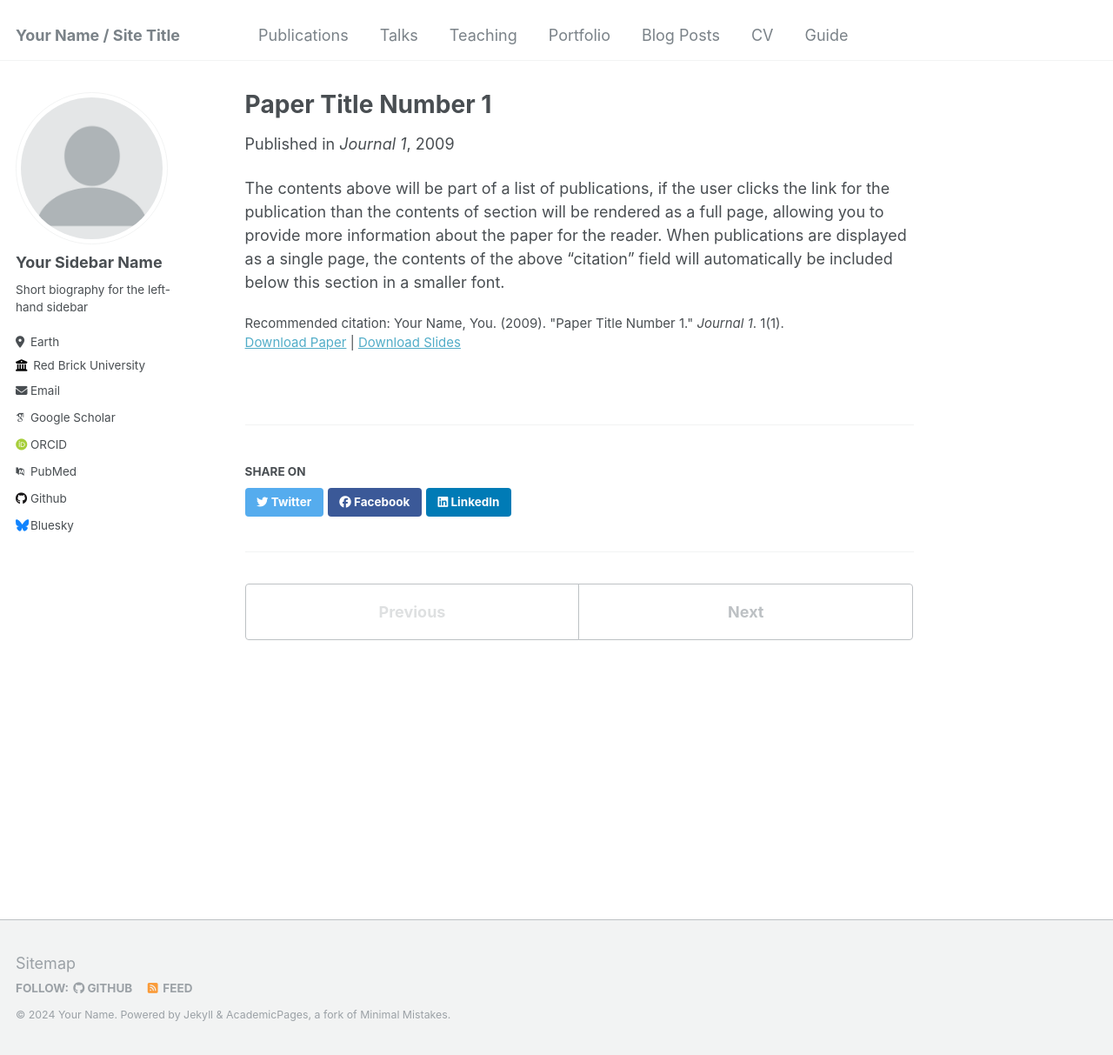
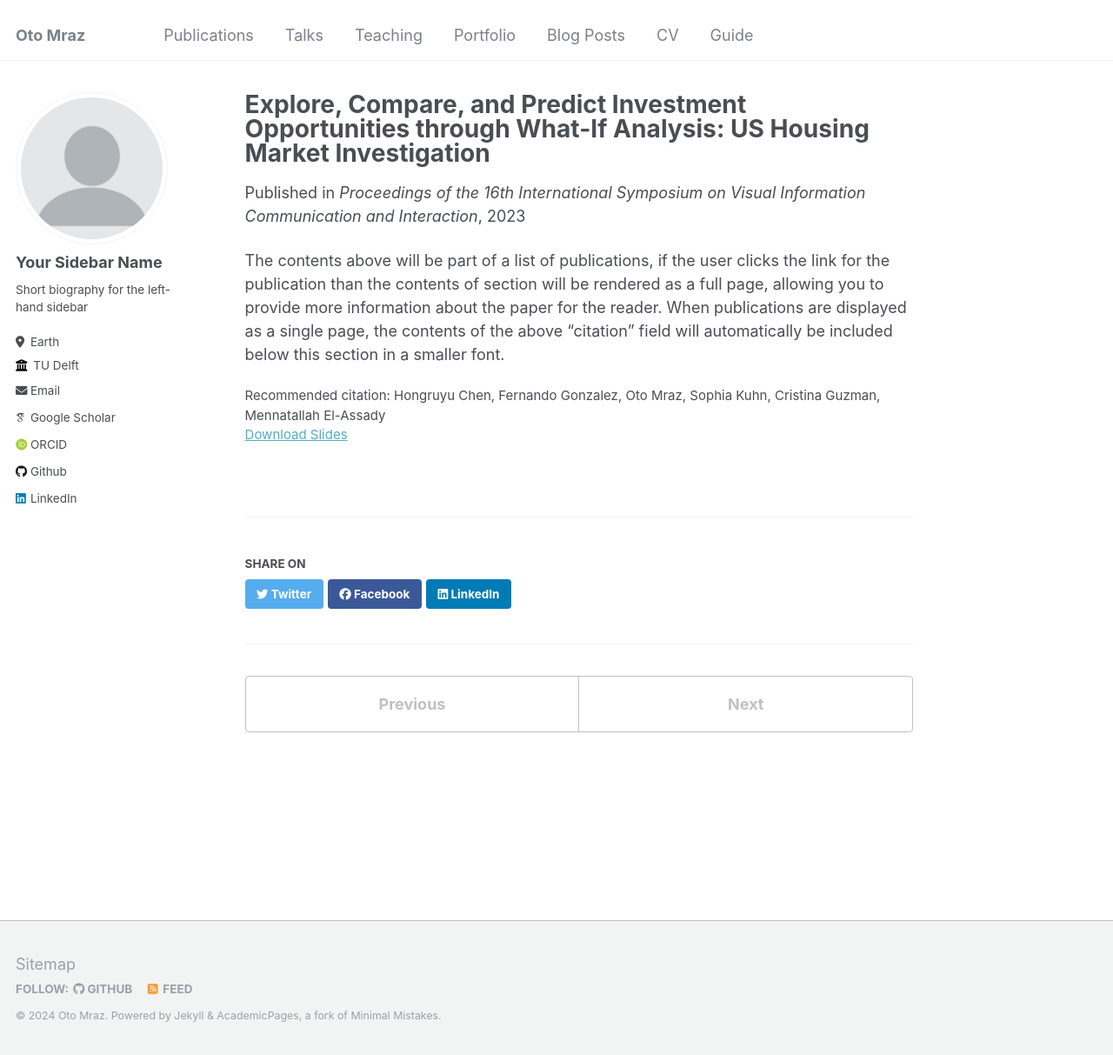
Before and after one commit to omrazCZ/omrazCZ.github.io, a Jekyll site: the page built from _publications/2009-10-01-paper-title-number-1.md, in a window 1280 px wide and 1213 px high. Shown: the whole window at 87% size. Built offline with Jekyll 4.4.1, drawn with Linux system fonts in a browser that asks for light colours; some web fonts are replaced.

Commit message:
Add initial info

```diff
--- a/_config.yml
+++ b/_config.yml
@@ -8,13 +8,13 @@
 
 # Basic Site Settings
 locale                   : "en-US"
-title                    : "Your Name / Site Title"
+title                    : "Oto Mraz"
 title_separator          : "-"
-name                     : &name "Your Name"
-description              : &description "personal description"
-url                      : https://academicpages.github.io # the base hostname & protocol for your site e.g. "https://mmistakes.github.io"
+name                     : &name "Oto Mraz"
+description              : &description "PhD Student at TU Delft"
+url                      : https://omrazcz.github.io/ # the base hostname & protocol for your site e.g. "https://mmistakes.github.io"
 baseurl                  : "" # the subpath of your site, e.g. "/blog"
-repository               : "academicpages/academicpages.github.io"
+repository               : "https://omrazcz.github.io/"
 
 # Site Author - The following control what appear as part of the author content on the side bar.
 #               If a field is blank the icon and link will not appear, otherwise it will be shown.
@@ -26,29 +26,29 @@ author:
   pronouns         : # example: "she/her"
   bio              : "Short biography for the left-hand sidebar"
   location         : "Earth"
-  employer         : "Red Brick University"
+  employer         : "TU Delft"
   uri              : # URL
-  email            : "none@example.org"
+  email            : "oto.mraz@seznam.cz"
 
   # Academic websites
   arxiv            : # URL - Update with the correct link to your profile
-  googlescholar    : "https://scholar.google.com/citations?user=PS_CX0AAAAAJ"
+  googlescholar    : "https://scholar.google.com/citations?user=7klzte0AAAAJ&hl=en"
   impactstory      : # URL
-  orcid            : "http://orcid.org/yourorcidurl"
+  orcid            : "https://orcid.org/my-orcid?orcid=0000-0002-7728-5660"
   semantic         : # URL
-  pubmed           : "https://www.ncbi.nlm.nih.gov/pubmed/?term=john+snow"
+  pubmed           : # URLs
   researchgate     : # URL
 
   # Repositories and software development
   bitbucket        : # Username - Update with your username on the site
   codepen          : # Username
   dribbble         : # Username
-  github           : "academicpages"
+  github           : "https://github.com/omrazCZ"
   kaggle           : # Username
   stackoverflow    : # User number or user number and name (i.e., use "1" or "1/jeff-atwood")
 
   # Social media
-  bluesky          : "bsky.app" # Replace this with you Bluesky username
+  bluesky          : # Username
   facebook         : # Username
   flickr           : # Username
   foursquare       : # Username
@@ -57,7 +57,7 @@ author:
   keybase          : # Username
   instagram        : # Username
   lastfm           : # Username
-  linkedin         : # Username
+  linkedin         : "https://www.linkedin.com/in/oto-mraz-643270192/"
   mastodon         : # URL
   medium           : # URL
   pinterest        : # Username
--- a/_publications/2009-10-01-paper-title-number-1.md
+++ b/_publications/2009-10-01-paper-title-number-1.md
@@ -1,13 +1,13 @@
 ---
-title: "Paper Title Number 1"
+title: "Explore, Compare, and Predict Investment Opportunities through What-If Analysis: US Housing Market Investigation"
 collection: publications
-permalink: /publication/2009-10-01-paper-title-number-1
-excerpt: 'This paper is about the number 1. The number 2 is left for future work.'
-date: 2009-10-01
-venue: 'Journal 1'
+permalink: /publication/2023-09-22-paper-what-if-analysis
+excerpt: 'A key challenge in data analysis tools for domain-specific applications with high-dimensional time series data is to provide an intuitive way for users to explore their datasets, analyze trends and understand the models developed for these applications through human-computer interaction. To address this challenge, we propose a three-stage workflow that allows domain experts to explore their data, compare the different entities’ features, and predict the variable’s long-term trend using what-if analyses. Based on this workflow, we created a data visualization workspace for real estate investment using data from the US housing market at state and city level. The underlying machine learning model ARIMAX uses house price data together with socio-economic data from 2000 to 2021 to learn the dependencies of the house prices on the socio-economic factors and make informative and robust predictions for future years.'
+date: 2023-09-22
+venue: 'Proceedings of the 16th International Symposium on Visual Information Communication and Interaction'
 slidesurl: 'http://academicpages.github.io/files/slides1.pdf'
-paperurl: 'http://academicpages.github.io/files/paper1.pdf'
-citation: 'Your Name, You. (2009). &quot;Paper Title Number 1.&quot; <i>Journal 1</i>. 1(1).'
+#paperurl: 'https://dl.acm.org/doi/abs/10.1145/3615522.3615542'
+citation: 'Hongruyu Chen, Fernando Gonzalez, Oto Mraz, Sophia Kuhn, Cristina Guzman, Mennatallah El-Assady'
 ---
 
 The contents above will be part of a list of publications, if the user clicks the link for the publication than the contents of section will be rendered as a full page, allowing you to provide more information about the paper for the reader. When publications are displayed as a single page, the contents of the above "citation" field will automatically be included below this section in a smaller font.
```
Also changed, not shown: 10 other files.
